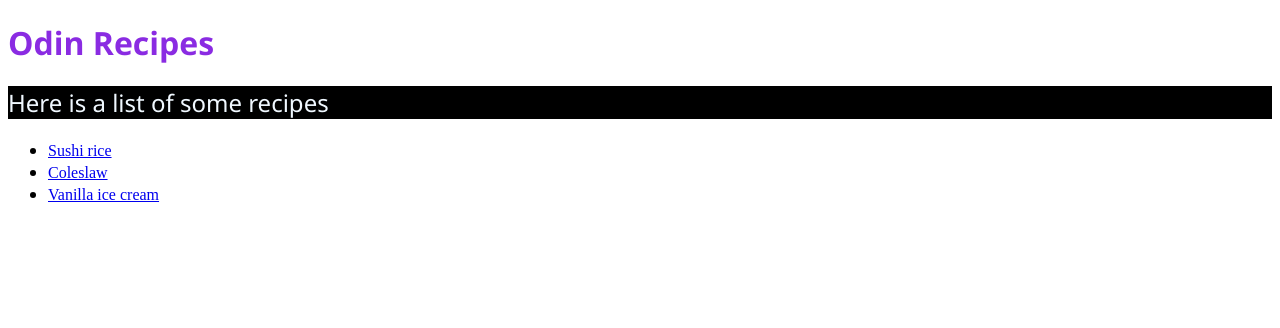
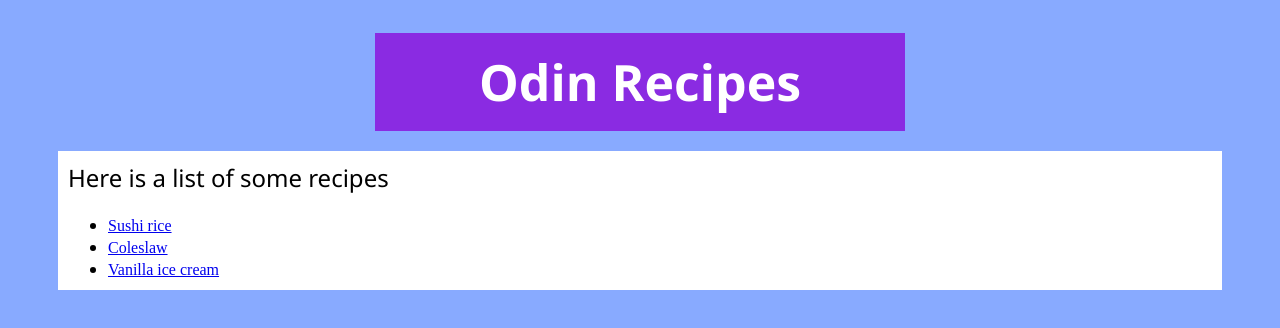
Before and after one commit to J0e-Quan/odin-recipes, a plain HTML site: page index.html in a window 1280 px wide. Drawn offline with Linux system fonts and the light colour scheme.

Commit message:
Improve CSS colours and layout

```diff
--- a/index.html
+++ b/index.html
@@ -9,11 +9,14 @@
 <body>
     <h1>Odin Recipes</h1>
 
-    <h2>Here is a list of some recipes</h2>
-    <ul>
-    <li><a href="./recipes/sushi-rice.html" rel="noreferrer">Sushi rice</a></li>
-    <li><a href="./recipes/coleslaw.html" rel="noreferrer">Coleslaw</a></li>
-    <li><a href="./recipes/vanilla-ice-cream.html" rel="noreferrer">Vanilla ice cream</a></li>
-    </ul>
+    <div class="content">
+      <h2>Here is a list of some recipes</h2>
+        <ul class="last-element">
+         <li><a href="./recipes/sushi-rice.html" rel="noreferrer">Sushi rice</a></li>
+         <li><a href="./recipes/coleslaw.html" rel="noreferrer">Coleslaw</a></li>
+         <li><a href="./recipes/vanilla-ice-cream.html" rel="noreferrer">Vanilla ice cream</a></li>
+        </ul>
+    </div>
+
 </body>
 </html>
--- a/styles.css
+++ b/styles.css
@@ -1,7 +1,13 @@
 h1 {
     font-family:'Segoe UI', sans-serif;
-    color:blueviolet;
+    color: white;
+    text-align: center;
+    font-size: 50px;
     font-weight: bold;
+    background-color: blueviolet;
+    padding: 15px;
+    width: 500px;
+    margin: 5px auto
 }
 
 * {
@@ -9,10 +15,19 @@ h1 {
     font-weight: lighter;
 }
 
+body {
+    background-color: #88aaff;
+    padding: 20px 50px;
+}
+
+.content {
+    background-color: #ffffff;
+    padding: 0px 10px;
+}
+
 h2 {
-    background-color: black;
-    color:aliceblue;
     font-weight: normal;
+    padding-top: 10px;
 }
 
 h3 {
@@ -23,3 +38,11 @@ a {
     font-weight: normal;
     font-family: serif;
 }
+
+.first-element {
+    padding-top: 10px;
+}
+
+.last-element {
+    padding-bottom: 10px;
+}
```
Also changed, not shown: recipes/coleslaw.html (+5 -2 lines), recipes/sushi-rice.html (+5 -2 lines), recipes/vanilla-ice-cream.html (+5 -2 lines), 1 other file.
